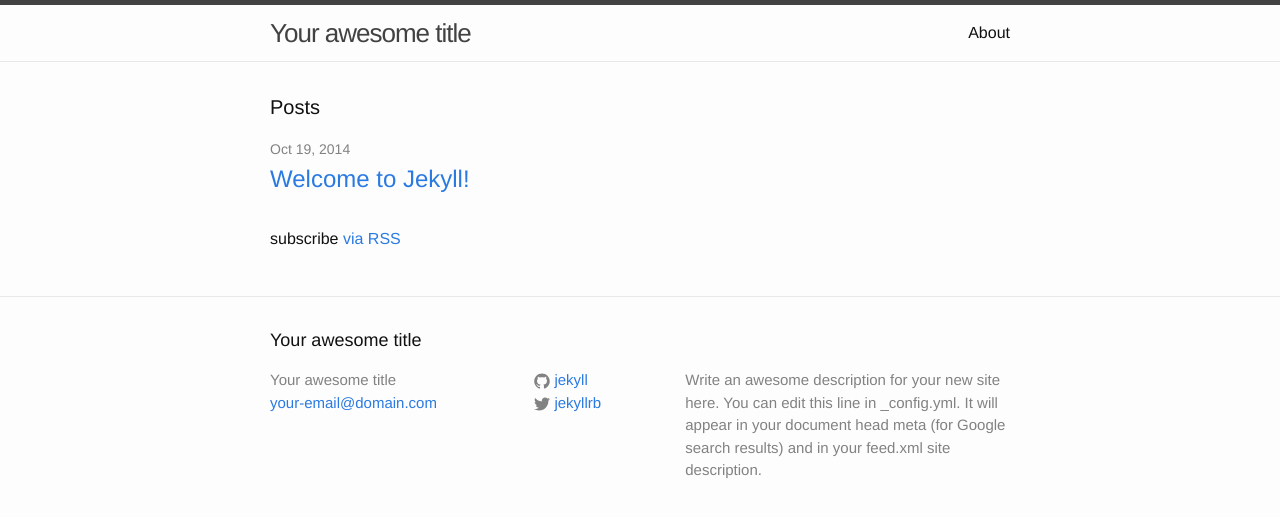
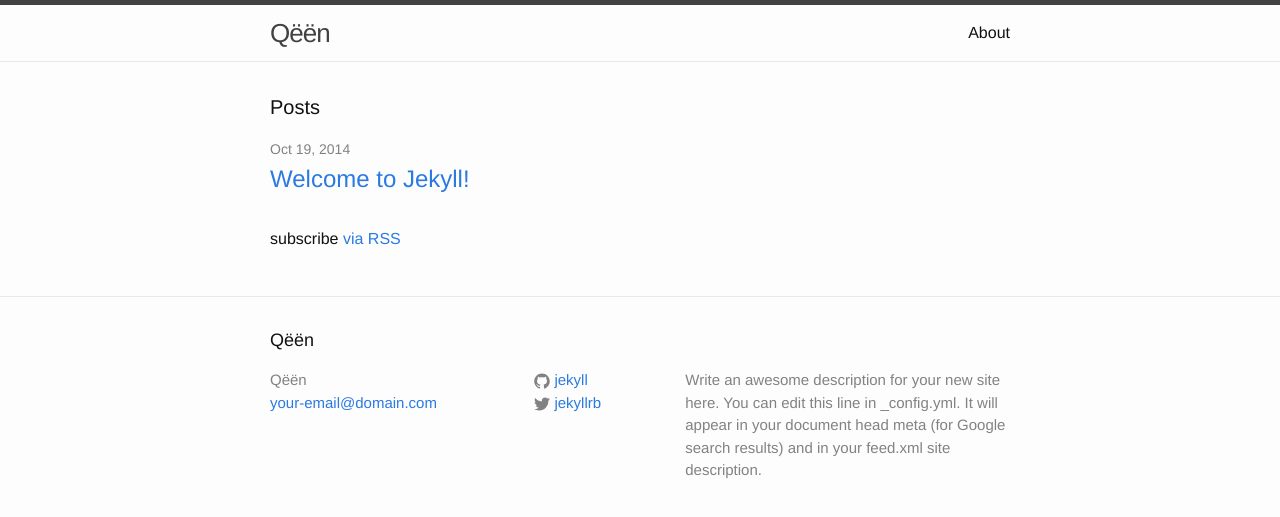
Before and after one commit to imjeen/queen, a Jekyll site: the page built from index.html, in a window 1280 px wide. Shown: the top 517 px of the page. Built offline with Jekyll 4.4.1, drawn with Linux system fonts in a browser that asks for light colours.

Commit message:
fixed base url

```diff
--- a/_config.yml
+++ b/_config.yml
@@ -1,11 +1,11 @@
 # Site settings
-title: Your awesome title
+title: Qёёn
 email: your-email@domain.com
 description: > # this means to ignore newlines until "baseurl:"
   Write an awesome description for your new site here. You can edit this
   line in _config.yml. It will appear in your document head meta (for
   Google search results) and in your feed.xml site description.
-baseurl: "" # the subpath of your site, e.g. /blog/
+baseurl: "/imjeen/" # the subpath of your site, e.g. /blog/
 url: "http://yourdomain.com" # the base hostname & protocol for your site
 twitter_username: jekyllrb
 github_username:  jekyll
```
